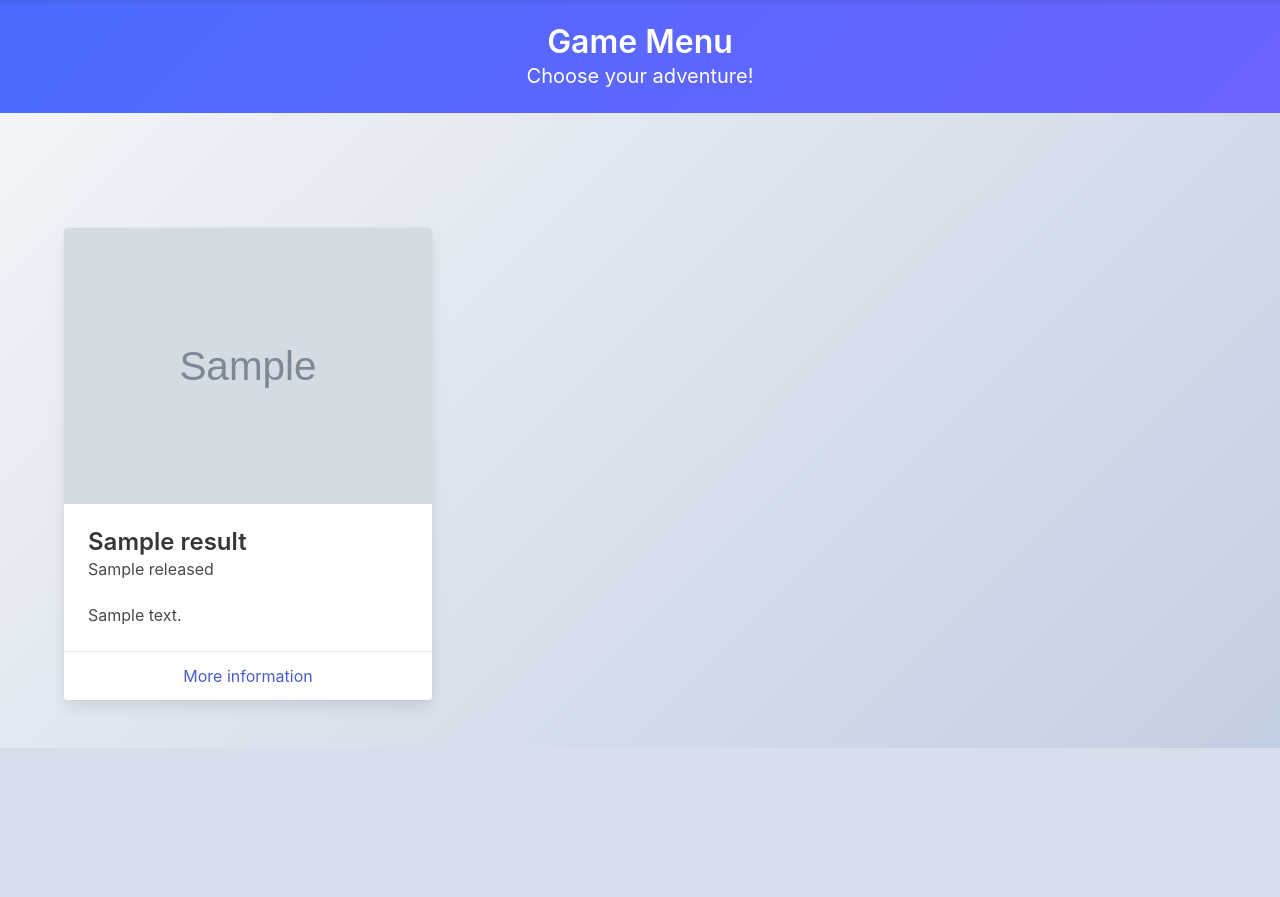
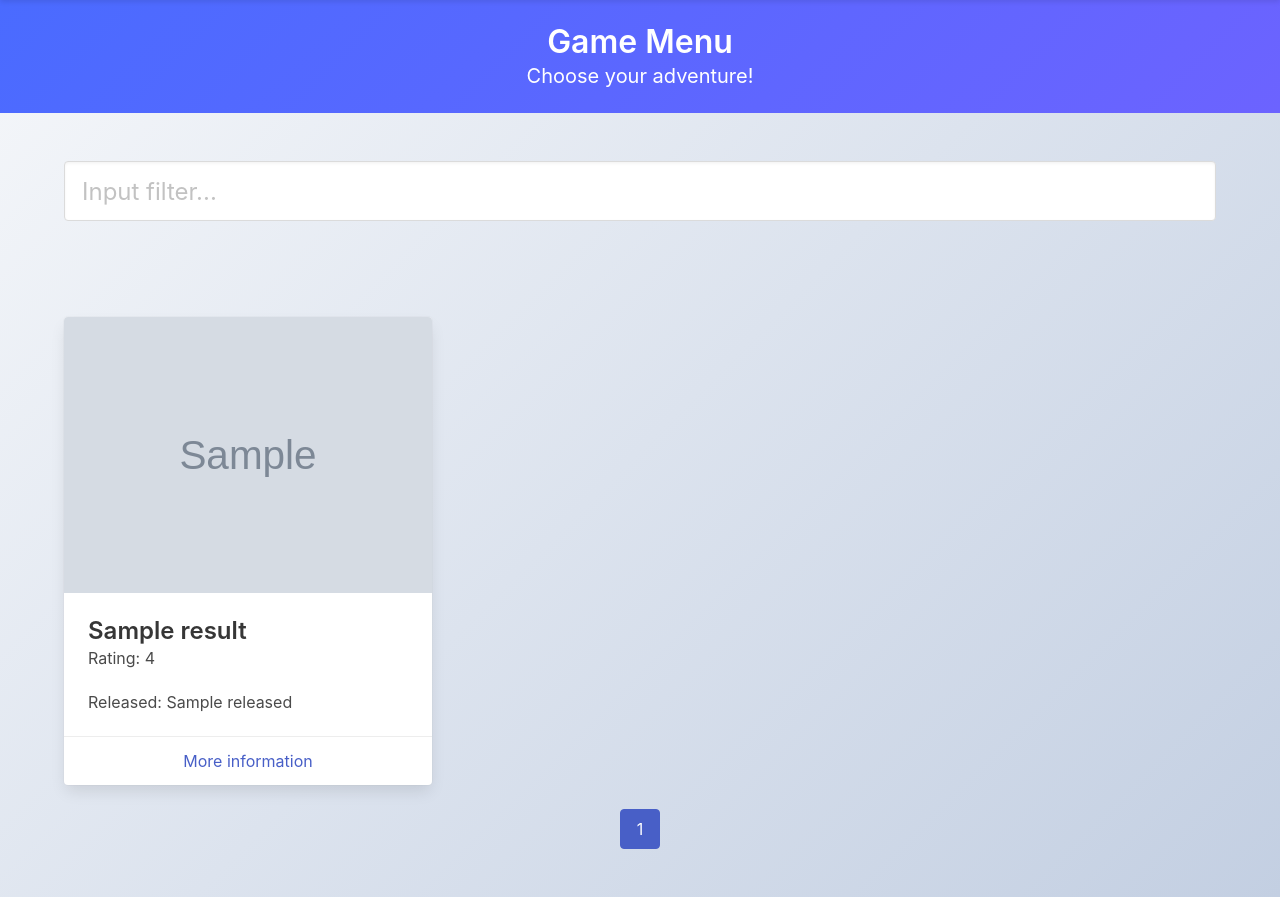
Before and after one commit to SweelLok/Torrent, a Flask app: page /menu/ in a window 1280 px wide. Shown: the part 56-953 px from the top of the page. Before the commit the page ends 804 px from the top, so only its background shows below. Run offline with Flask 3, Linux system fonts and the light colour scheme; tables that the repository leaves empty hold one stand-in row (values such as "Sample post"); grey boxes marked "Sample" are stand-in pictures; a database or web service that is not in the repository returns one stand-in record (values such as "Sample title"); data that the repository does not hold is empty; some libraries are stand-ins or nearby versions.

Commit message:
4 commit

```diff
--- a/app/routes/games.py
+++ b/app/routes/games.py
@@ -19,14 +19,16 @@ def get_games_json():
 
 @app.get("/menu/")
 def get_games():
+    page = request.args.get("page", 1, type=int)
     query = request.args.get("search", "")
-    url = f"{RAWG_BASE_URL}/games?key={RAWG_API_KEY}&search={query}"
+    url = f"{RAWG_BASE_URL}/games?key={RAWG_API_KEY}&search={query}&page={page}&page_size=21"
 
     response = requests.get(url)
 
     if response.status_code == 200:
         games = response.json().get("results", [])
-        return render_template("menu.html", games=games)
-    else:
-        print(response.json())
-        return render_template("menu.html", games=[])
+        total_results = response.json().get("count", 0)
+        total_pages = (total_results // 21) + (1 if total_results % 21 > 0 else 0)
+        return render_template("menu.html", games=games, page=page, total_pages=total_pages, max=max, min=min, query=query)
+
+    return render_template("menu.html", games=[], page=page, total_pages=0, max=max, min=min, query=query)
--- a/app/templates/menu.html
+++ b/app/templates/menu.html
@@ -10,6 +10,7 @@
 {% block title %}Game Menu{% endblock %}
 
 {% block content %}
+
     <section class="hero is-small">
         <div class="hero-body">
             <div class="container">
@@ -21,21 +22,31 @@
 
     <section class="section">
         <div class="container">
+            <div class="field">
+                <div class="control">
+                    <form method="get" action="/menu/">
+                        <input class="input is-large" type="text" name="search" placeholder="Input filter..." value="{{ request.args.get('search', '') }}">
+                    </form>
+                </div>
+            </div>
+        </div>
+    </section>
+
+    <section class="section">
+        <div class="container">
             <div class="columns is-multiline">
                 {% for game in games %}
                 <div class="column is-one-third">
                     <div class="card game-card fade-in">
                         <div class="card-image">
-                            <figure class="image is-4by3">
-                                <img src="{{ game.background_image or '/static/img/default.jpg' }}" alt="{{ game.name }}">
+                            <figure class="image is-3by3">
+                                <img src="{{ game.background_image }}" alt="{{ game.name }}">
                             </figure>
                         </div>
                         <div class="card-content">
                             <p class="title is-4">{{ game.name }}</p>
-                            <p class="subtitle is-6">{{ game.released }}</p>
-                            <div class="content">
-                                {{ game.description_raw }}
-                            </div>
+                            <p class="subtitle is-6">Rating: {{ game.rating }}</p>
+                            <p class="subtitle is-6">Released: {{ game.released }}</p>
                         </div>
                         <footer class="card-footer">
                             <a href="#" class="card-footer-item">More information</a>
@@ -44,6 +55,23 @@
                 </div>
                 {% endfor %}
             </div>
+
+            <nav class="pagination is-centered" role="navigation" aria-label="pagination">
+                <ul class="pagination-list">
+                    {% set start_page = max(1, page - 12) %}
+                    {% set end_page = min(total_pages, start_page + 24) %}
+                    {% for p in range(start_page, end_page + 1) %}
+                    <li>
+                        <a class="pagination-link {% if p == page %}is-current{% endif %}" href="?page={{ p }}{% if query %}&search={{ query }}{% endif %}">{{ p }}</a>
+                    </li>
+                    {% endfor %}
+                    {% if end_page < total_pages %}
+                    <li>
+                        <a class="pagination-link" href="?page={{ end_page + 1 }}{% if query %}&search={{ query }}{% endif %}">...</a>
+                    </li>
+                    {% endif %}
+                </ul>
+            </nav>
         </div>
     </section>
 
```
Also changed, not shown: app/static/css/about.css (+9 -0 lines), app/static/photos/site_image.png, games.db (added).
